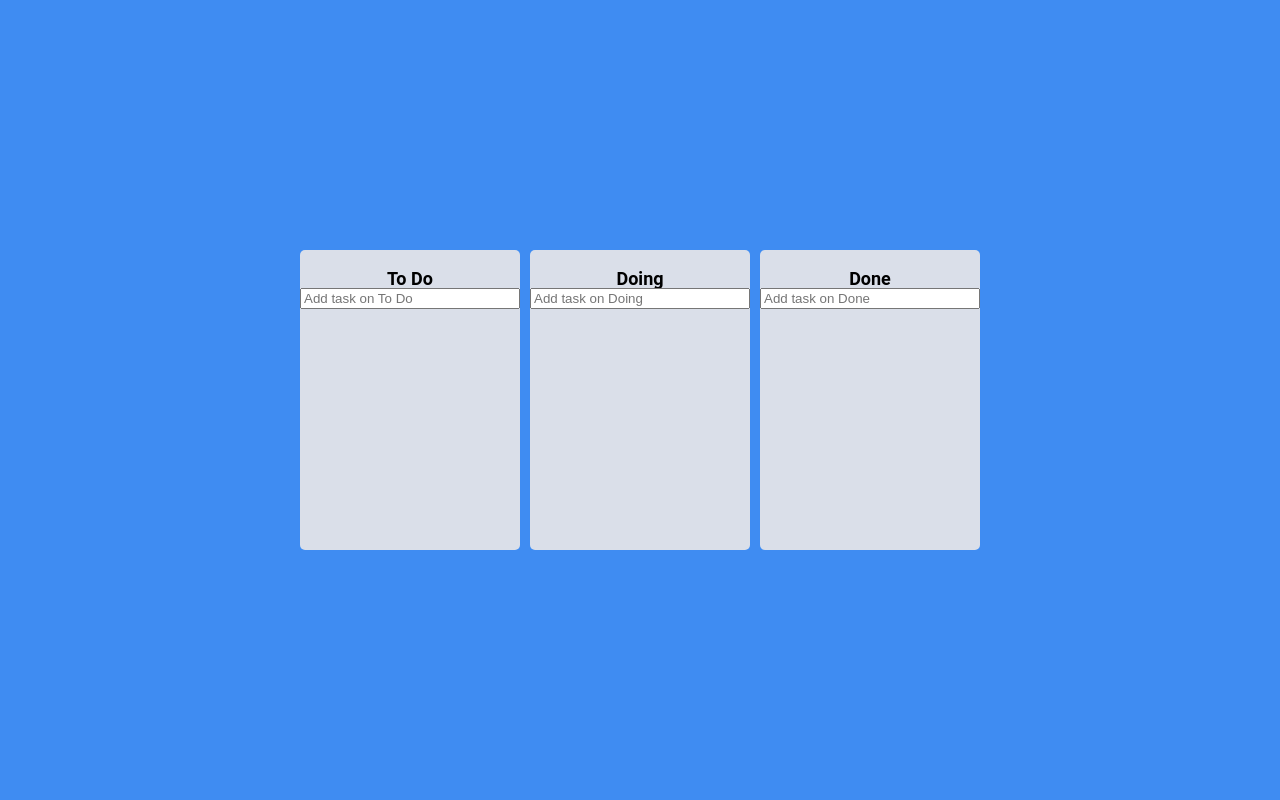
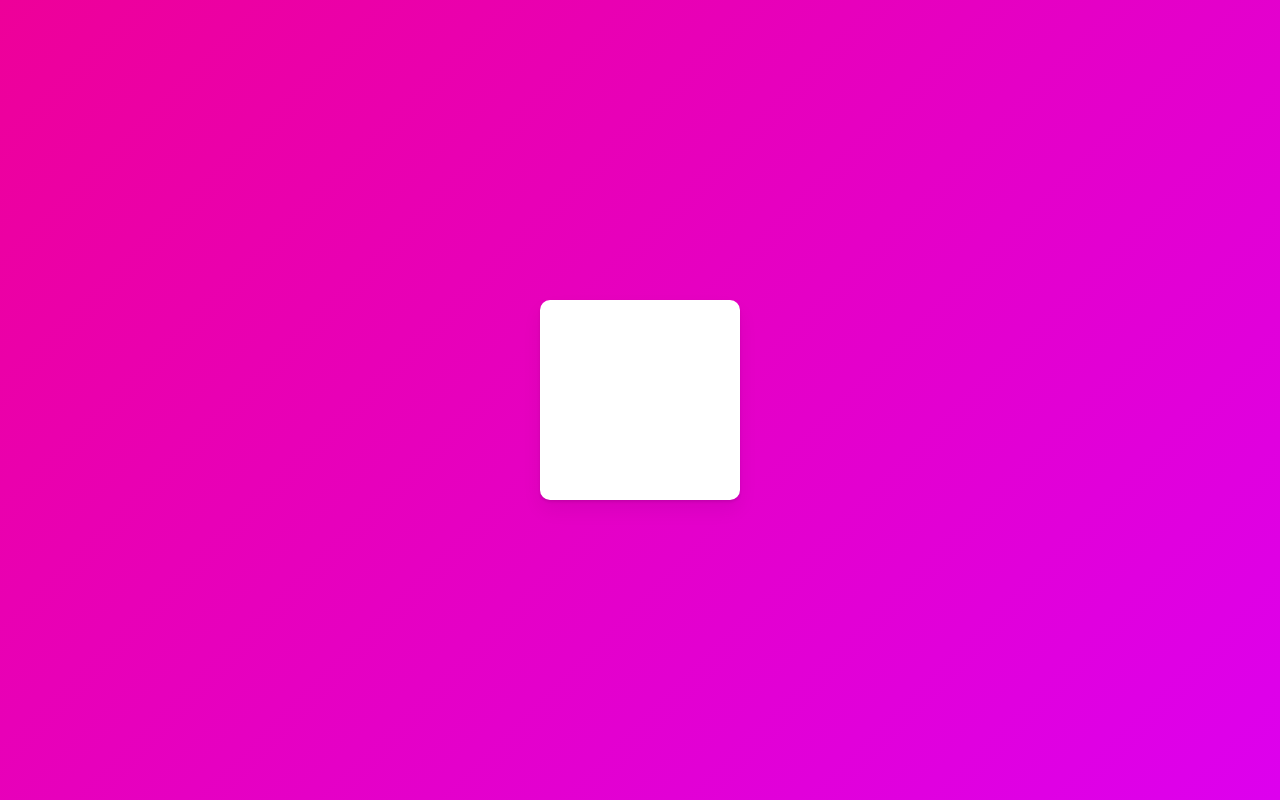
Before and after one commit to gaeguriBanchan/react-study-masterclass, a React (Create React App) app: page / in a window 1280 px wide. Built offline with nearby package versions, Linux system fonts and the light colour scheme.

Commit message:
Animation-SetUp

```diff
--- a/src/App.tsx
+++ b/src/App.tsx
@@ -1,72 +1,29 @@
 import React from 'react';
-import { DragDropContext, DropResult } from '@hello-pangea/dnd';
-import { useRecoilState } from 'recoil';
 import styled from 'styled-components';
-import { toDoState } from './atoms';
-import Board from './components/Board';
 
 const Wrapper = styled.div`
   display: flex;
-  max-width: 680px;
-  width: 100%;
+  width: 100vw;
+  height: 100vh;
   margin: 0 auto;
   justify-content: center;
   align-items: center;
-  height: 100vh;
 `;
 
-const Boards = styled.div`
-  display: grid;
-  width: 100%;
-  gap: 10px;
-  grid-template-columns: repeat(3, 1fr);
+const Box = styled.div`
+  width: 200px;
+  height: 200px;
+  background-color: white;
+  border-radius: 10px;
+  box-shadow: 0 2px 3px rgba(0, 0, 0, 0.1), 0 10px 20px rgba(0, 0, 0, 0.06);
 `;
 
 function App() {
-  const [toDos, setToDos] = useRecoilState(toDoState);
-  const onDragEnd = (info: DropResult) => {
-    const { destination, source } = info;
-    if (!destination) return;
-    if (destination?.droppableId === source.droppableId) {
-      // same board movement
-      setToDos((allBoards) => {
-        const boardCopy = [...allBoards[source.droppableId]];
-        const taskObj = boardCopy[source.index];
-        boardCopy.splice(source.index, 1);
-        boardCopy.splice(destination.index, 0, taskObj);
-        return {
-          ...allBoards,
-          [source.droppableId]: boardCopy,
-        };
-      });
-    }
-    if (destination.droppableId !== source.droppableId) {
-      // cross board movement
-      setToDos((allBoards) => {
-        const sourceBoard = [...allBoards[source.droppableId]];
-        const taskObj = sourceBoard[source.index];
-        const destinationBoard = [...allBoards[destination.droppableId]];
-        sourceBoard.splice(source.index, 1);
-        destinationBoard.splice(destination.index, 0, taskObj);
-        return {
-          ...allBoards,
-          [source.droppableId]: sourceBoard,
-          [destination.droppableId]: destinationBoard,
-        };
-      });
-    }
-  };
   return (
     <>
-      <DragDropContext onDragEnd={onDragEnd}>
-        <Wrapper>
-          <Boards>
-            {Object.keys(toDos).map((boardId) => (
-              <Board key={boardId} boardId={boardId} toDos={toDos[boardId]} />
-            ))}
-          </Boards>
-        </Wrapper>
-      </DragDropContext>
+      <Wrapper>
+        <Box />
+      </Wrapper>
     </>
   );
 }
--- a/src/atoms.tsx
+++ b/src/atoms.tsx
@@ -1,19 +1 @@
 import { atom } from 'recoil';
-
-export interface IToDo {
-  id: number;
-  text: string;
-}
-
-interface IToDoState {
-  [key: string]: IToDo[];
-}
-
-export const toDoState = atom<IToDoState>({
-  key: 'toDo',
-  default: {
-    'To Do': [],
-    Doing: [],
-    Done: [],
-  },
-});
--- a/src/components/Board.tsx
+++ /dev/null
@@ -1,108 +0,0 @@
-import React from 'react';
-import { Droppable } from '@hello-pangea/dnd';
-import styled from 'styled-components';
-import DraggableCard from './DraggableCard';
-import { useForm } from 'react-hook-form';
-import { IToDo, toDoState } from '../atoms';
-import { useSetRecoilState } from 'recoil';
-
-const Wrapper = styled.div`
-  padding-top: 20px;
-  background-color: ${(props) => props.theme.boardColor};
-  border-radius: 5px;
-  min-height: 300px;
-  display: flex;
-  flex-direction: column;
-`;
-
-const Title = styled.h2`
-  text-align: center;
-  font-weight: 600;
-  font-size: 18px;
-`;
-
-const Area = styled.div<IAreaProps>`
-  background-color: ${(props) =>
-    props.isDraggingOver
-      ? '#dfe6e9'
-      : props.draggingFromThis
-      ? '#b2bec3'
-      : 'transparent'};
-  flex-grow: 1;
-  border-radius: 5px;
-  transition: all 0.2s ease-in-out;
-  padding: 20px;
-`;
-
-const Form = styled.form`
-  width: 100%;
-  input {
-    width: 100%;
-  }
-`;
-
-interface IAreaProps {
-  isDraggingOver: boolean;
-  draggingFromThis: boolean;
-}
-
-interface IBoardProps {
-  toDos: IToDo[];
-  boardId: string;
-}
-
-interface IForm {
-  toDo: string;
-}
-
-function Board({ toDos, boardId }: IBoardProps) {
-  const setToDos = useSetRecoilState(toDoState);
-  const { register, setValue, handleSubmit } = useForm<IForm>();
-  const onValid = ({ toDo }: IForm) => {
-    const newToDo = {
-      id: Date.now(),
-      text: toDo,
-    };
-    setToDos((allBoards) => {
-      return {
-        ...allBoards,
-        [boardId]: [...allBoards[boardId], newToDo],
-      };
-    });
-    setValue('toDo', '');
-  };
-  return (
-    <Wrapper>
-      <Title>{boardId}</Title>
-      <Form onSubmit={handleSubmit(onValid)}>
-        <input
-          {...register('toDo', { required: true })}
-          type="text"
-          placeholder={`Add task on ${boardId}`}
-        />
-      </Form>
-      <Droppable droppableId={boardId}>
-        {(magic, snapshot) => (
-          <Area
-            isDraggingOver={snapshot.isDraggingOver}
-            draggingFromThis={Boolean(snapshot.draggingFromThisWith)}
-            ref={magic.innerRef}
-            {...magic.droppableProps}
-          >
-            {toDos.map((toDo, index) => (
-              <DraggableCard
-                key={toDo.id}
-                toDoId={toDo.id}
-                index={index}
-                toDoText={toDo.text}
-              />
-            ))}
-            {magic.placeholder}
-          </Area>
-        )}
-      </Droppable>
-    </Wrapper>
-  );
-}
-
-export default Board;
--- a/src/components/DraggableCard.tsx
+++ /dev/null
@@ -1,42 +0,0 @@
-import React from 'react';
-import { Draggable } from '@hello-pangea/dnd';
-import styled from 'styled-components';
-
-const Card = styled.div<{ isDragging: boolean }>`
-  border-radius: 5px;
-  margin-bottom: 5px;
-  padding: 10px 10px;
-  background-color: ${(props) =>
-    props.isDragging ? '#74b9ff' : props.theme.cardColor};
-  box-shadow: ${(props) =>
-    props.isDragging
-      ? 'rgba(0, 0, 0, 0.25) 0px 14px 28px, rgba(0, 0, 0, 0.22) 0px 10px 10px'
-      : 'none'};
-`;
-
-interface IDraggableCardProps {
-  toDoId: number;
-  toDoText: string;
-  index: number;
-}
-
-function DraggableCard({ toDoId, toDoText, index }: IDraggableCardProps) {
-  return (
-    <>
-      <Draggable key={toDoId} draggableId={toDoId + ''} index={index}>
-        {(magic, snapshot) => (
-          <Card
-            isDragging={snapshot.isDragging}
-            ref={magic.innerRef}
-            {...magic.dragHandleProps}
-            {...magic.draggableProps}
-          >
-            {toDoText}
-          </Card>
-        )}
-      </Draggable>
-    </>
-  );
-}
-// React.memo : 전체가 리렌던링 되는것을 막아준다. props를 바꾸면 그 item들만 다시 렌더링함
-export default React.memo(DraggableCard);
--- a/src/index.tsx
+++ b/src/index.tsx
@@ -59,9 +59,10 @@
 }
 body {
   font-family: "Roboto", sans-serif;
-  font-weight: 600;
-  background-color: ${(props) => props.theme.bgColor};
+  font-weight: 300;
   color: black;
+  line-height: 1.2;
+  background:linear-gradient(135deg,#e09,#d0e);
 }
 a{
   text-decoration: none;
```
